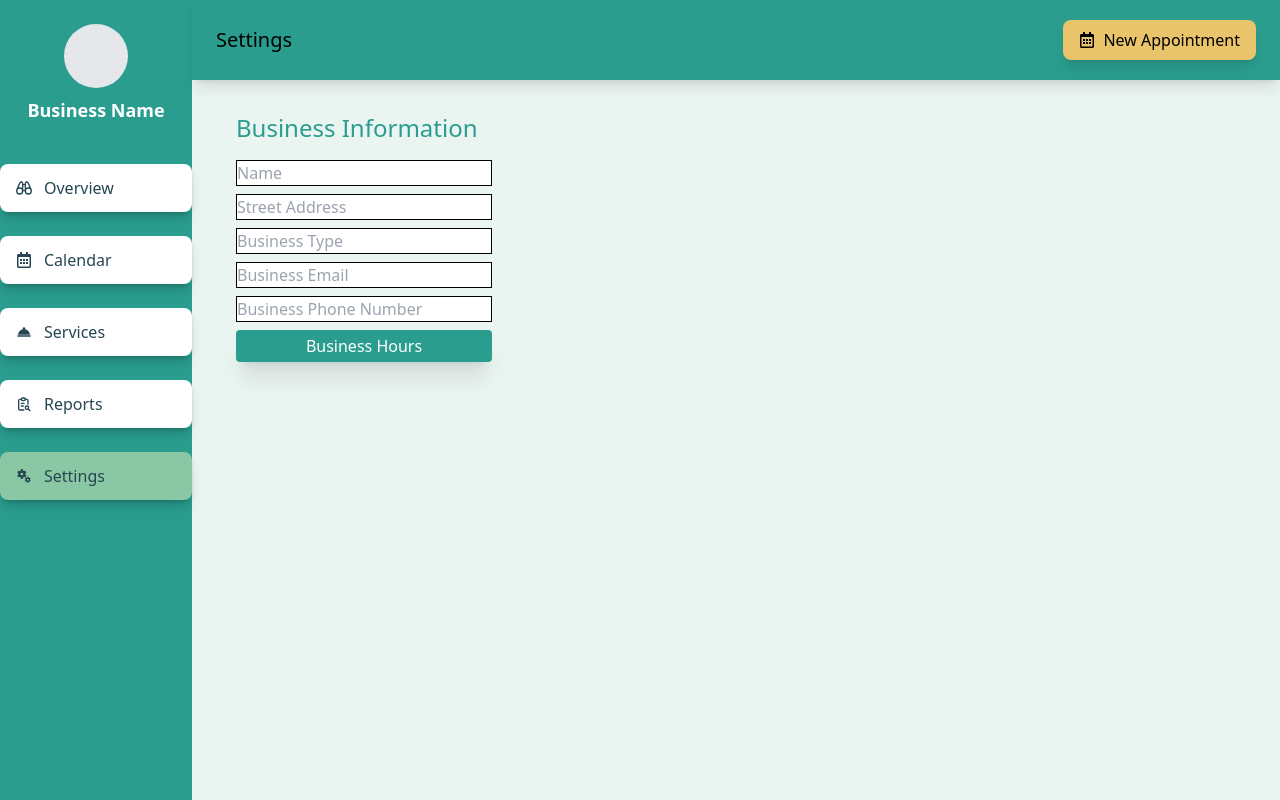
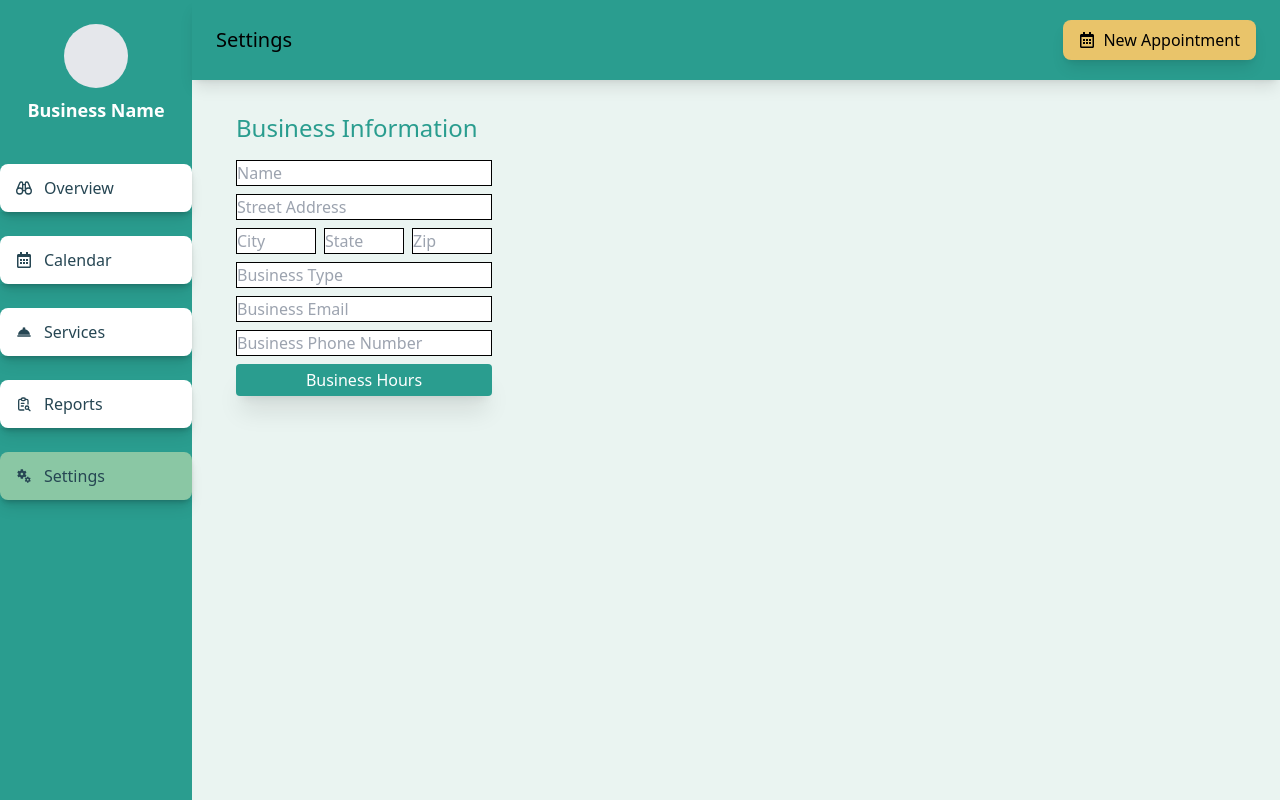
Before and after one commit to ItzYaboiiJoe/AppointmentApp, a React (Vite) app: page /AdminSettings in a window 1280 px wide. Built offline with nearby package versions, Linux system fonts and the light colour scheme; no server answers.

Commit message:
Added City State and Zip fields under the business form and adjusted the ui for other pages

```diff
--- a/src/Components/BusinessInfoForm.jsx
+++ b/src/Components/BusinessInfoForm.jsx
@@ -37,6 +37,32 @@ function BusinessInfoForm() {
             placeholder="Street Address"
             className="border-solid border border-black w-64"
           />
+        </div>
+        <div className="grid grid-cols-3 gap-2 w-64">
+          {/* Business Address City */}
+          <div>
+            <input
+              type="text"
+              placeholder="City"
+              className="border-solid border border-black w-20"
+            />
+          </div>
+          {/* Business Address State */}
+          <div>
+            <input
+              type="text"
+              placeholder="State"
+              className="border-solid border border-black w-20"
+            />
+          </div>
+          {/* Business Address Zip */}
+          <div>
+            <input
+              type="text"
+              placeholder="Zip"
+              className="border-solid border border-black w-20"
+            />
+          </div>
         </div>
         {/* Business Type */}
         <div>
--- a/src/Pages/AdminOverview.jsx
+++ b/src/Pages/AdminOverview.jsx
@@ -3,15 +3,17 @@ import AdminTopNavbar from "../Components/AdminTopNavbar";
 
 function AdminOverview() {
   return (
-    // side Navbar
+    <div className="bg-[#EAF4F1]">
+      {/* side Navbar */}
       <div className="flex h-screen">
         <AdminSideNavbar />
         {/* Top Navbar */}
         <div className="flex-1 flex flex-col">
           <AdminTopNavbar pageTitle="Overview" />
           {/* Body Content */}
-        <div className="flex-1 bg-[#EAF4F1] p-6">
+          <div className="p-6">
             <h1 className="text-gray-700 text-xl font-bold">Body Content</h1>
+          </div>
         </div>
       </div>
     </div>
--- a/src/Pages/AdminReports.jsx
+++ b/src/Pages/AdminReports.jsx
@@ -3,15 +3,17 @@ import AdminTopNavbar from "../Components/AdminTopNavbar";
 
 function AdminReports() {
   return (
-    // side Navbar
+    <div className="bg-[#EAF4F1]">
+      {/* side Navbar */}
       <div className="flex h-screen">
         <AdminSideNavbar />
         {/* Top Navbar */}
         <div className="flex-1 flex flex-col">
           <AdminTopNavbar pageTitle="Reports" />
           {/* Body Content */}
-        <div className="flex-1 bg-[#EAF4F1] p-6">
+          <div className="p-6">
             <h1 className="text-gray-700 text-xl font-bold">Body Content</h1>
+          </div>
         </div>
       </div>
     </div>
--- a/src/Pages/AdminServices.jsx
+++ b/src/Pages/AdminServices.jsx
@@ -57,14 +57,15 @@ function AdminServices() {
   }
 
   return (
-    // side Navbar
+    <div className="bg-[#EAF4F1]">
+      {/* side Navbar */}
       <div className="flex h-screen">
         <AdminSideNavbar />
         {/* Top Navbar */}
         <div className="flex-1 flex flex-col">
           <AdminTopNavbar pageTitle="Services" />
           {/* Body Content */}
-        <div className="flex-1 bg-[#EAF4F1] p-6">
+          <div className="p-6">
             {/* Add New Button Modal */}
             <button
               className="text-Primary float-right"
@@ -98,6 +99,7 @@ function AdminServices() {
           {isModalOpen && <AddNewCardModal onClose={handleCloseModal} />}
         </div>
       </div>
+    </div>
   );
 }
 
```
Lines whose indentation alone changed are shown as unchanged.
